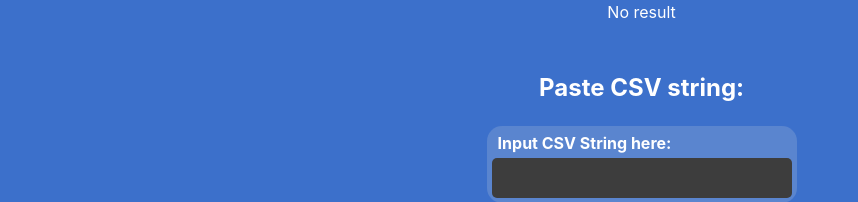
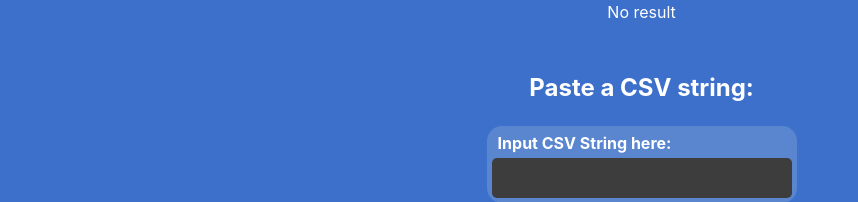
Before and after one commit to PilotBoi2337/PilotBoi2337.github.io, a React (Vite) app: page / in a window 1280 px wide. Both pictures are taken after a click on the button 1185 px from the left and 92 px from the top of the page. Shown: the part 361-563 px from the top of the page, without its empty margins (0-858 px from the left). Built offline with nearby package versions, Linux system fonts and the light colour scheme.

Commit message:
fixed a grammatical mistake!

```diff
--- a/src/App.jsx
+++ b/src/App.jsx
@@ -696,7 +696,7 @@ function App() {
           {downloadUrl && <a href={downloadUrl}>Download CSV</a>}
           <button id="resetDownloadB" class="hidden" style={{margin: '10px', borderRadius: '30px', backgroundColor: 'rgb(226, 111, 111)'}} onClick={handleStopScan}>Reset</button>
 
-          <h2 style={{margin: '10px', marginTop: '30px'}}>Paste CSV string:</h2>
+          <h2 style={{margin: '10px', marginTop: '30px'}}>Paste a CSV string:</h2>
           <div class="question">
             <label for="csvString">Input CSV String here:</label>
             <input type="text" id="csvString"></input>
```
